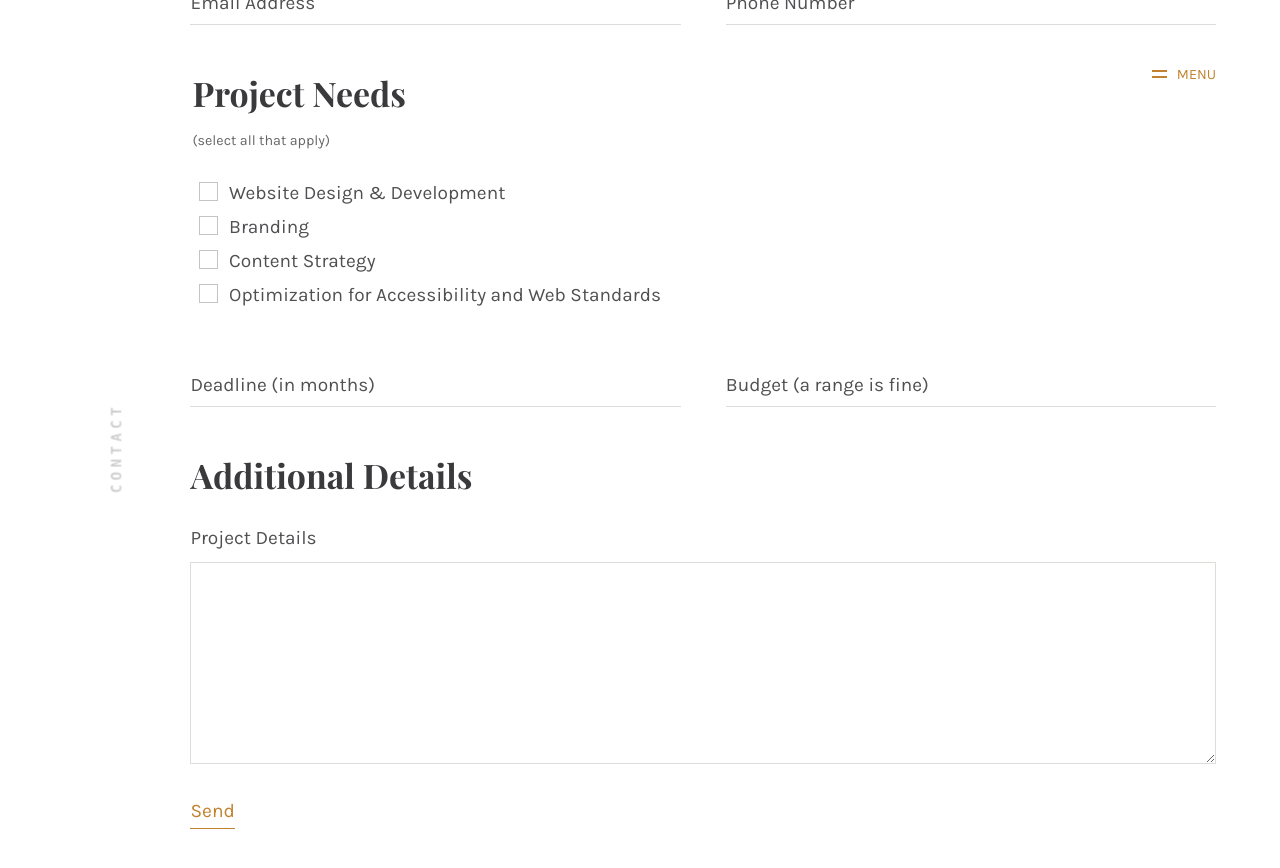
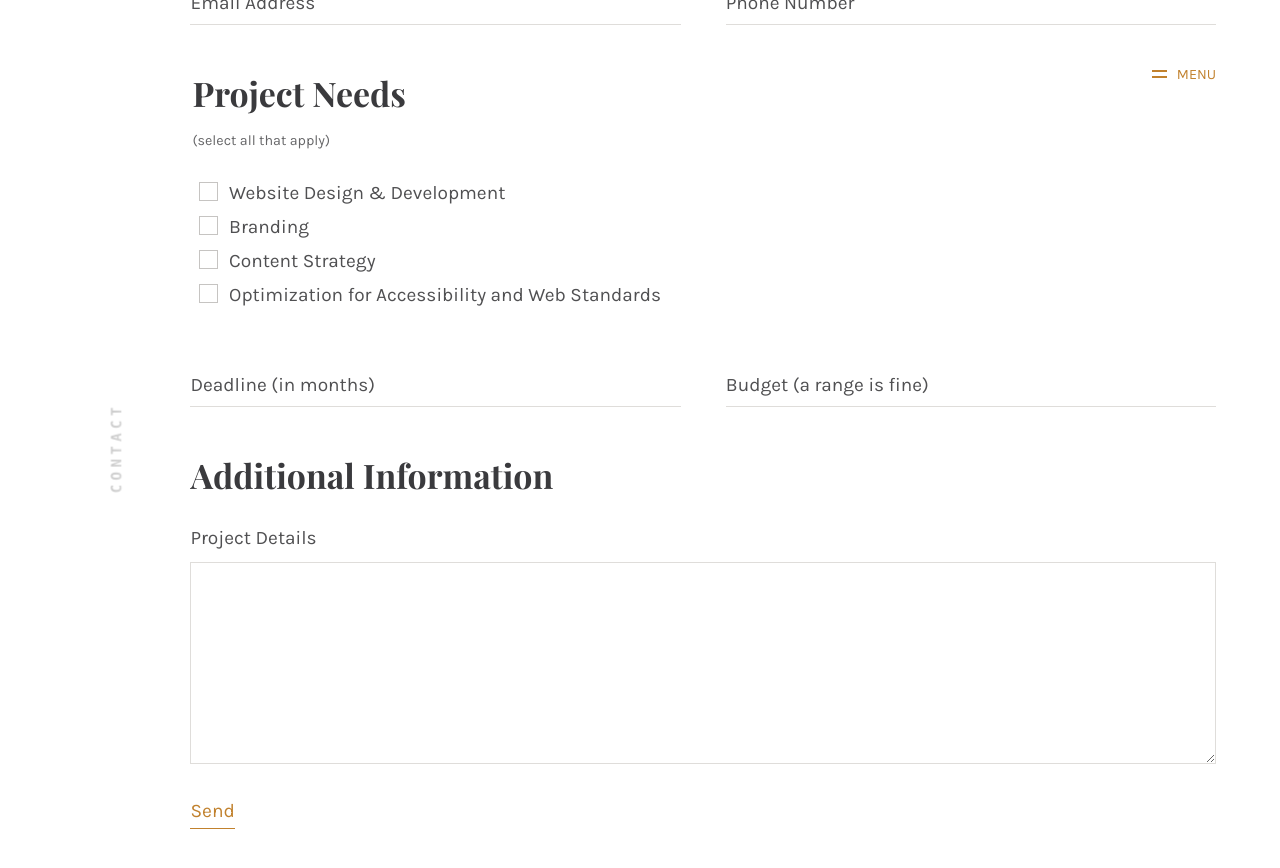
Before and after one commit to claxondesignco/claxondesignco.github.io, a Jekyll site: the page built from index.md, in a window 1280 px wide and 900 px high, scrolled down 5269 px. Shown: the top 868 px of the window. Built offline with Jekyll 4.4.1, drawn with Linux system fonts in a browser that asks for light colours; comment, search, counter and statistics services are not loaded.

Commit message:
Edited copy on form.

```diff
--- a/_includes/contactform.html
+++ b/_includes/contactform.html
@@ -39,7 +39,7 @@
     </div>
   </div>
   <div>
-    <h2>Additional Details</h2>
+    <h2>Additional Information</h2>
   </div>
   <label for="project-details">Project Details</label>
   <textarea rows="6" id="project-details" name="project-details"></textarea>
```
